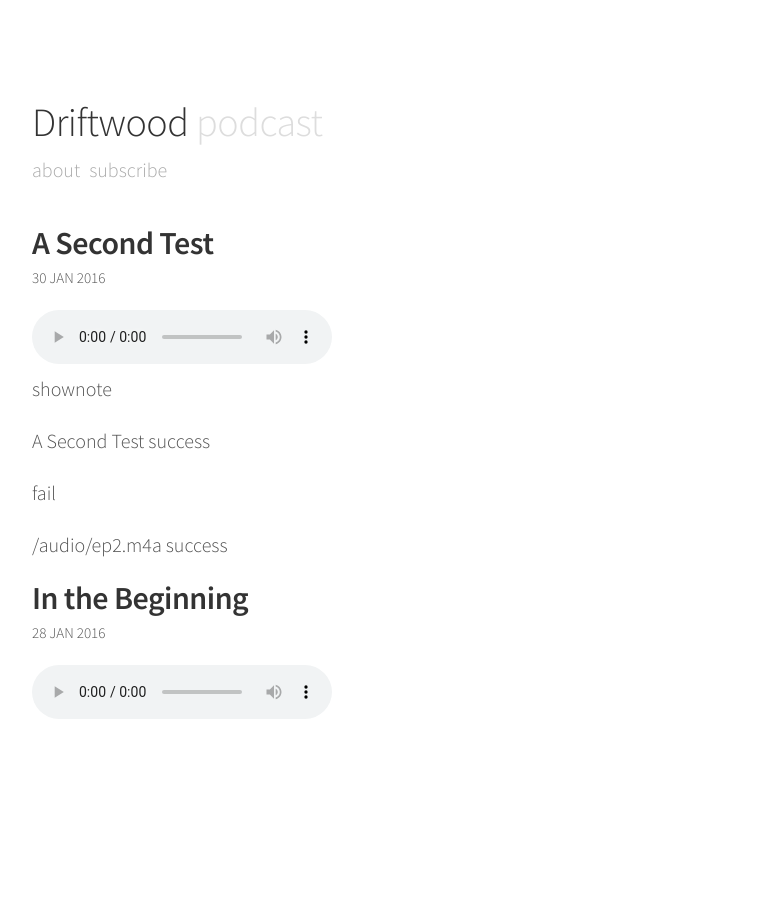
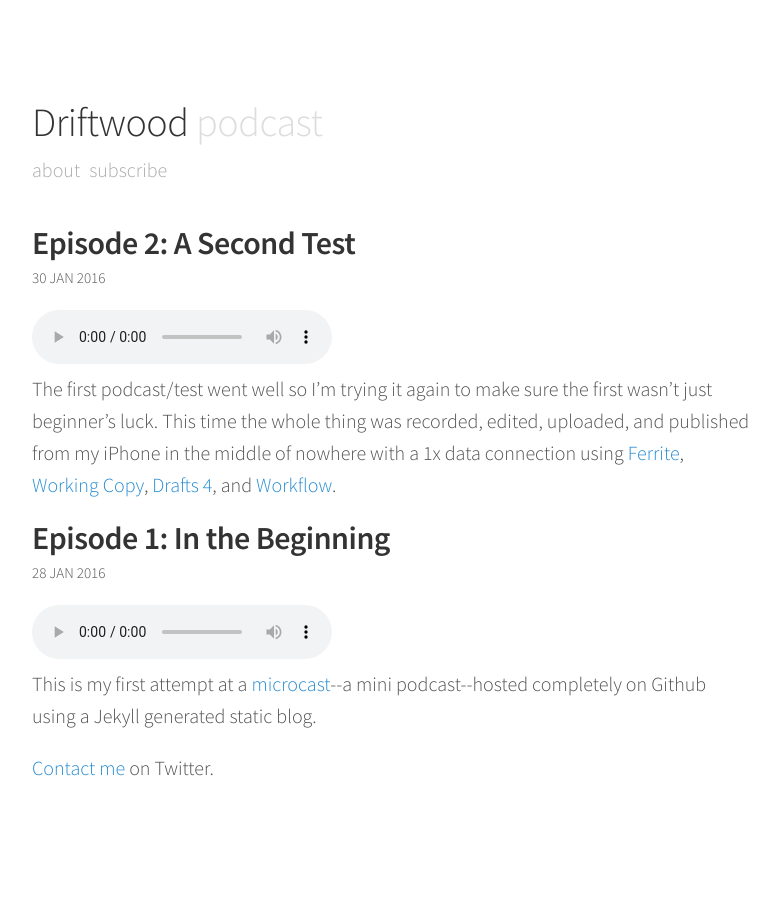
Before and after one commit to LK64076007A/microcast, a Jekyll site: the page built from index.html, in a window 1280 px wide. Shown: the whole page, without its empty margins (248-1027 px from the left). Built offline with Jekyll 4.4.1, drawn with Linux system fonts in a browser that asks for light colours.

Commit message:
more fixes

```diff
--- a/_posts/2016-01-28-Episode-1:-in-the-beginning.md
+++ b/_posts/2016-01-28-Episode-1:-in-the-beginning.md
@@ -1,6 +1,6 @@
 ---
 layout: post
-title: In the Beginning
+title: 'Episode 1: In the Beginning'
 date: 2016-01-28 21:55:44 -0500
 file: /audio/ep1.m4a
 shownotes: <p>This is my first attempt at a <a href="http://www.manton.org/2016/01/new-podcast-timetable.html">microcast</a>--a mini podcast--hosted completely on Github using a Jekyll generated static blog.</p><p><a href="https://twitter.com/LK64076007A">Contact me</a> on Twitter.</p>
@@ -14,7 +14,7 @@ permalink: /1
 ---
 
 <audio controls>
-<source src="{{site.url}}{{site.baseurl}}{{ post.file }}" type="audio/x-m4a">
+<source src="{{site.url}}{{site.baseurl}}{{ page.file }}" type="audio/x-m4a">
 Your browser does not support the audio element.
 </audio>
-{{ post.shownotes }}
+{{ page.shownotes }}
--- a/_posts/2016-01-30-Episode-2:-a-second-test.md
+++ b/_posts/2016-01-30-Episode-2:-a-second-test.md
@@ -1,9 +1,9 @@
 ---
 layout: post
-title: A Second Test
+title: 'Episode 2: A Second Test'
 date: 2016-01-30 11:59:52 -0500
 file: /audio/ep2.m4a
-shownotes: shownote
+shownotes: The first podcast/test went well so I'm trying it again to make sure the first wasn't just beginner's luck. This time the whole thing was recorded, edited, uploaded, and published from my iPhone in the middle of nowhere with a 1x data connection using [Ferrite](https://itunes.apple.com/us/app/ferrite-recording-studio/id1018780185?mt=8&uo=4&at=11l4RT), [Working Copy](https://itunes.apple.com/us/app/working-copy-powerful-git/id896694807?mt=8&uo=4&at=11l4RT), [Drafts 4](https://itunes.apple.com/us/app/drafts-4-quickly-capture-notes/id905337691?mt=8&uo=4&at=11l4RT), and [Workflow](https://itunes.apple.com/us/app/workflow-powerful-automation/id915249334?mt=8&uo=4&at=11l4RT).
 summary: A second test of this project.
 duration: "2:34" #audio length in min
 length: "2616492" #filesize in bytes
@@ -16,9 +16,3 @@ permalink: /2
 Your browser does not support the audio element.
 </audio>
 {{ page.shownotes }}
-
-{{ page.title }} success
-
-{{ post.title }} fail
-
-{{ page.file }} success
```
